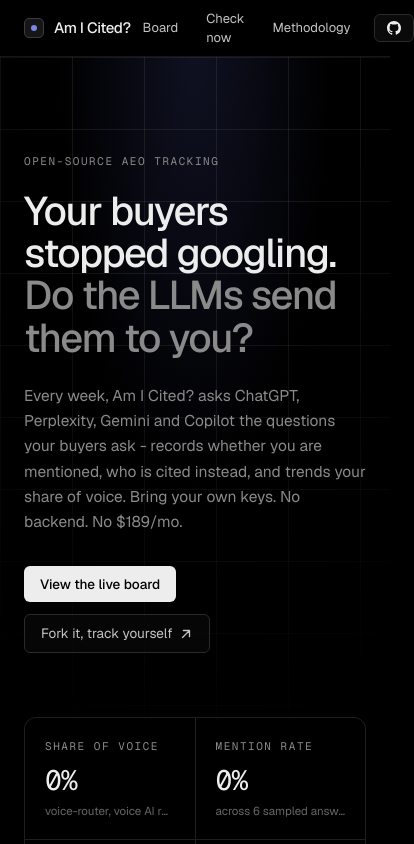
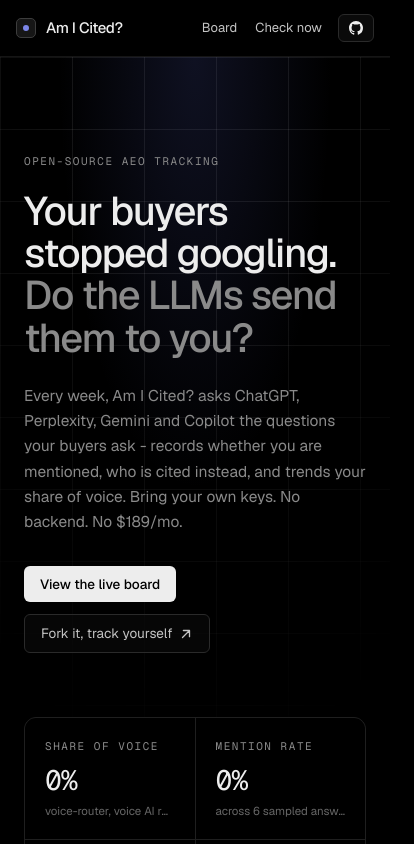
Before and after one commit to DeepanshuPal/am-i-cited, a Next.js app in the folder web/: page / in a window 390 px wide. Shown: the top 844 px of the page, 414 px wide, since content can reach past the window. Built offline with nearby package versions, Linux system fonts and the light colour scheme.

Commit message:
Tighten mobile nav: no wrap, compact padding, Methodology below the fold on small screens

```diff
--- a/web/components/Nav.tsx
+++ b/web/components/Nav.tsx
@@ -9,16 +9,16 @@
 export default function Nav() {
   return (
     <header className="sticky top-0 z-50 border-b border-ink-700/70 bg-ink-950/80 backdrop-blur-md">
-      <div className="mx-auto flex h-14 max-w-6xl items-center justify-between px-6">
+      <div className="mx-auto flex h-14 max-w-6xl items-center justify-between px-4 sm:px-6">
         <Link href="/" className="flex items-center gap-2.5">
           <span className="flex h-5 w-5 items-center justify-center rounded-[5px] border border-ink-500 bg-ink-800">
             <span className="h-1.5 w-1.5 rounded-full bg-accent-bright" />
           </span>
           <span className="whitespace-nowrap text-[15px] font-medium tracking-tight">Am I Cited?</span>
         </Link>
-        <nav className="flex items-center gap-1 text-[13px]">
+        <nav className="flex items-center gap-0.5 text-[13px] sm:gap-1">
           {links.map((l) => (
-            <Link key={l.href} href={l.href} className="link-quiet rounded-md px-3 py-1.5 hover:bg-ink-800">
+            <Link key={l.href} href={l.href} className={`link-quiet whitespace-nowrap rounded-md px-2 py-1.5 hover:bg-ink-800 sm:px-3${l.label === "Methodology" ? " hidden sm:block" : ""}`}>
               {l.label}
             </Link>
           ))}
@@ -26,7 +26,7 @@
             href="https://github.com/DeepanshuPal/am-i-cited"
             target="_blank"
             rel="noreferrer"
-            className="ml-2 flex items-center gap-1.5 rounded-md border border-ink-600 bg-ink-900 px-3 py-1.5 text-mist-100 transition-colors hover:border-ink-500 hover:bg-ink-800"
+            className="ml-1.5 flex items-center gap-1.5 rounded-md border border-ink-600 bg-ink-900 px-2.5 py-1.5 sm:ml-2 sm:px-3 text-mist-100 transition-colors hover:border-ink-500 hover:bg-ink-800"
           >
             <GitHubMark className="h-3.5 w-3.5" />
             <span className="hidden sm:inline">Star</span>
```
